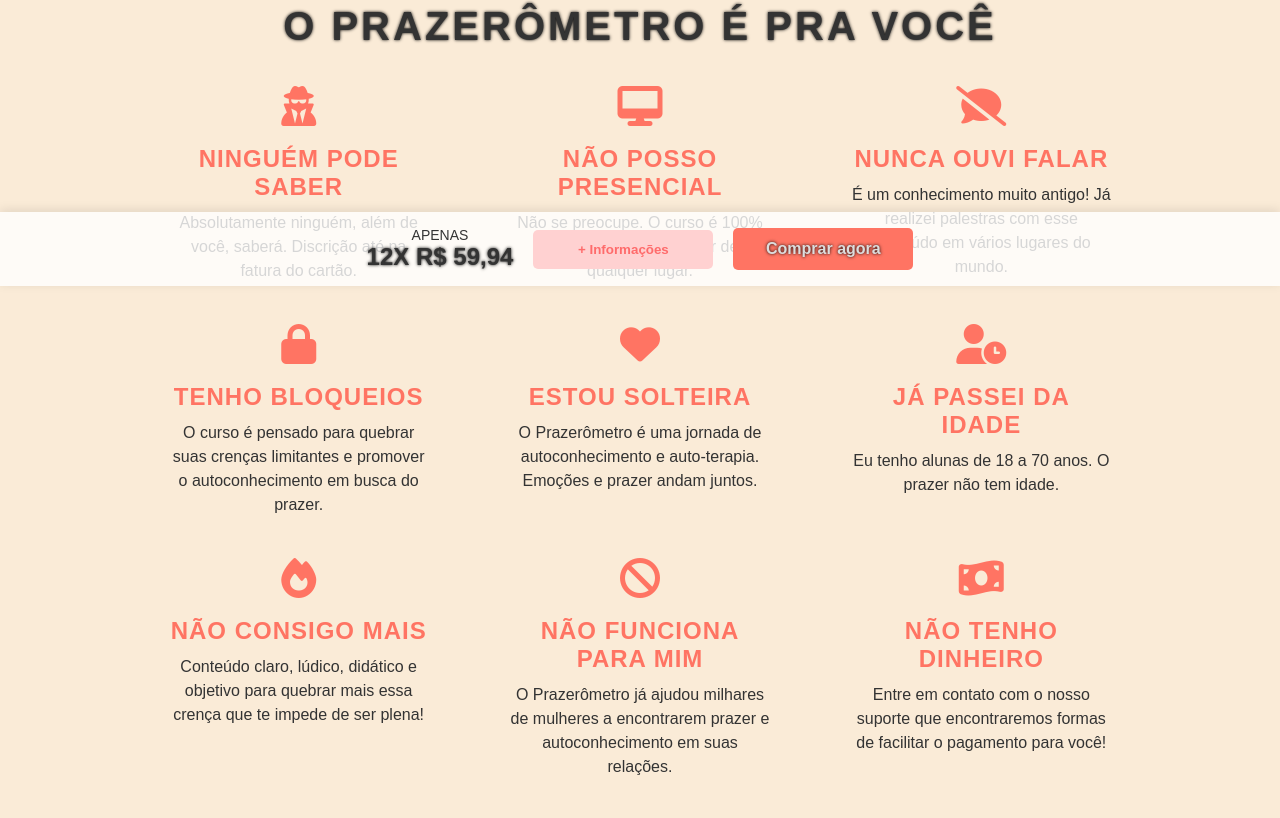
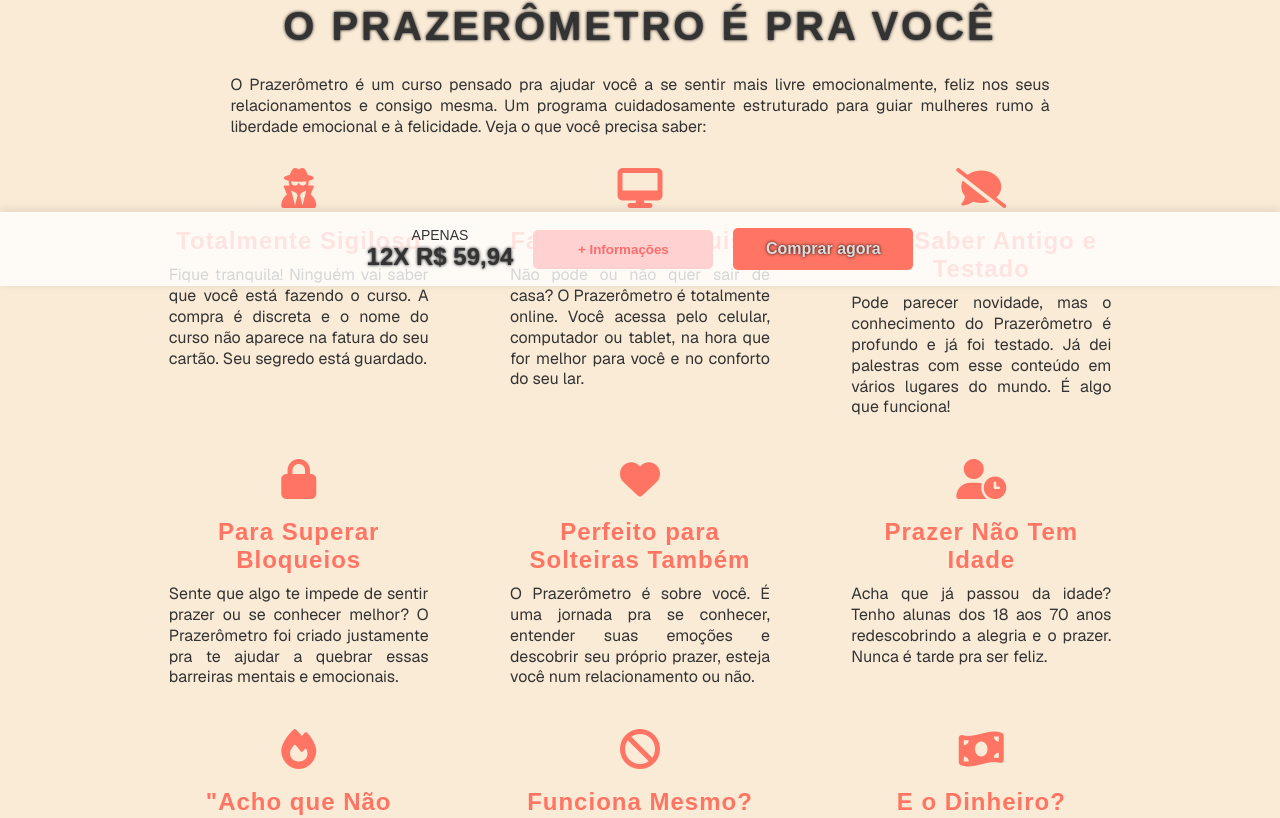
Before and after one commit to loopchaves/marizia-bonifacio, a Next.js app: page /prazerometro in a window 1280 px wide. Shown: the part 482-1300 px from the top of the page. Built offline with nearby package versions, Linux system fonts and the light colour scheme; a web font is replaced by a local one.

Commit message:
Mensagens publicitárias reformuladas

```diff
--- a/src/app/layout.js
+++ b/src/app/layout.js
@@ -27,8 +27,8 @@ const ptSerif = PT_Serif({
 });
 
 export const metadata = {
-  title: "Dra. Marizia Bonifácio - Amor e prazer juntos",
-  description: "Site oficial da Dra. Marizia Bonifácio.",
+  title: "Dra. Marizia Bonifácio",
+  description: "Amor e Prazer juntos!",
 };
 
 export default function RootLayout({ children }) {
--- a/src/app/prazerometro/page.js
+++ b/src/app/prazerometro/page.js
@@ -7,56 +7,57 @@ export default function Terapias() {
   const infoTiles = [
     {
       icon: <i className="fas fa-user-secret"></i>,
-      title: "NINGUÉM PODE SABER",
+      title: "Totalmente Sigiloso",
       description:
-        "Absolutamente ninguém, além de você, saberá. Discrição até na fatura do cartão.",
+        "Fique tranquila! Ninguém vai saber que você está fazendo o curso. A compra é discreta e o nome do curso não aparece na fatura do seu cartão. Seu segredo está guardado.",
     },
     {
       icon: <i className="fas fa-desktop"></i>,
-      title: "NÃO POSSO PRESENCIAL",
+      title: "Faça de Onde Quiser",
       description:
-        "Não se preocupe. O curso é 100% online e você pode fazer de qualquer lugar.",
+        "Não pode ou não quer sair de casa? O Prazerômetro é totalmente online. Você acessa pelo celular, computador ou tablet, na hora que for melhor para você e no conforto do seu lar.",
     },
     {
       icon: <i className="fas fa-comment-slash"></i>,
-      title: "NUNCA OUVI FALAR",
+      title: "Um Saber Antigo e Testado",
       description:
-        "É um conhecimento muito antigo! Já realizei palestras com esse conteúdo em vários lugares do mundo.",
+        "Pode parecer novidade, mas o conhecimento do Prazerômetro é profundo e já foi testado. Já dei palestras com esse conteúdo em vários lugares do mundo. É algo que funciona!",
     },
     {
       icon: <i className="fas fa-lock"></i>,
-      title: "TENHO BLOQUEIOS",
+      title: "Para Superar Bloqueios",
       description:
-        "O curso é pensado para quebrar suas crenças limitantes e promover o autoconhecimento em busca do prazer.",
+        "Sente que algo te impede de sentir prazer ou se conhecer melhor? O Prazerômetro foi criado justamente pra te ajudar a quebrar essas barreiras mentais e emocionais.",
     },
     {
       icon: <i className="fas fa-heart"></i>,
-      title: "ESTOU SOLTEIRA",
+      title: "Perfeito para Solteiras Também",
       description:
-        "O Prazerômetro é uma jornada de autoconhecimento e auto-terapia. Emoções e prazer andam juntos.",
+        "O Prazerômetro é sobre você. É uma jornada pra se conhecer, entender suas emoções e descobrir seu próprio prazer, esteja você num relacionamento ou não.",
     },
     {
       icon: <i className="fas fa-user-clock"></i>,
-      title: "JÁ PASSEI DA IDADE",
-      description: "Eu tenho alunas de 18 a 70 anos. O prazer não tem idade.",
+      title: "Prazer Não Tem Idade",
+      description:
+        "Acha que já passou da idade? Tenho alunas dos 18 aos 70 anos redescobrindo a alegria e o prazer. Nunca é tarde pra ser feliz.",
     },
     {
       icon: <i className="fas fa-fire"></i>,
-      title: "NÃO CONSIGO MAIS",
+      title: '"Acho que Não Consigo Mais"',
       description:
-        "Conteúdo claro, lúdico, didático e objetivo para quebrar mais essa crença que te impede de ser plena!",
+        "Se você pensa assim, o Prazerômetro é pra você! O conteúdo é explicado de forma clara, fácil de entender e prática, pra derrubar essa ideia de que não é mais capaz de sentir prazer e ser plena.",
     },
     {
       icon: <i className="fas fa-ban"></i>,
-      title: "NÃO FUNCIONA PARA MIM",
+      title: "Funciona Mesmo? Sim!",
       description:
-        "O Prazerômetro já ajudou milhares de mulheres a encontrarem prazer e autoconhecimento em suas relações.",
+        "Milhares de mulheres já fizeram o Prazerômetro e encontraram mais prazer, autoconhecimento e felicidade em suas vidas e relações. Se funcionou pra elas, pode funcionar pra você também!",
     },
     {
       icon: <i className="fas fa-money-bill-wave"></i>,
-      title: "NÃO TENHO DINHEIRO",
+      title: "E o Dinheiro?",
       description:
-        "Entre em contato com o nosso suporte que encontraremos formas de facilitar o pagamento para você!",
+        "A grana está curta? A gente entende. Entre em contato com nossa equipe de suporte. Queremos te ajudar e vamos conversar para encontrar uma forma de pagamento que facilite pra você!",
     },
   ];
 
@@ -64,6 +65,12 @@ export default function Terapias() {
     <>
       <main className={styles.container}>
         <Titulo titulo="O prazerômetro é pra você" />
+        <p className={styles.descricaoPrazerometro}>
+          O Prazerômetro é um curso pensado pra ajudar você a se sentir mais
+          livre emocionalmente, feliz nos seus relacionamentos e consigo mesma.
+          Um programa cuidadosamente estruturado para guiar mulheres rumo à
+          liberdade emocional e à felicidade. Veja o que você precisa saber:
+        </p>
         <div className={styles.infoTilesGrid}>
           {infoTiles.map((tile, index) => (
             <InfoTile key={index} {...tile} />
--- a/src/app/prazerometro/page.module.css
+++ b/src/app/prazerometro/page.module.css
@@ -4,10 +4,18 @@
   margin: 10px 5%;
 }
 
+.descricaoPrazerometro {
+  font-family: var(--font-geist-sans);
+  font-size: 1rem;
+  color: #333;
+  line-height: 1.3;
+  padding: 10px 10%;
+  text-align: justify;
+}
+
 .infoTilesGrid {
   display: grid;
   grid-template-columns: 1fr;
-  /* gap: 30px; */
   justify-items: center;
 }
 
--- a/src/app/produtos/page.js
+++ b/src/app/produtos/page.js
@@ -12,7 +12,7 @@ export default function Produtos() {
       infoLink: "/",
       buyLink: "https://app.monetizze.com.br/checkout/DRP148878",
       description:
-        "Curso completo, com mais de 100 horas, com conteúdo claro e lúdico para auto-terapia emocional e sexual.",
+        "Encontre sua felicidade! Guia estruturado para mulheres alcançarem liberdade emocional e bem-estar nos relacionamentos e consigo mesma.",
     },
     Pompoarismo: {
       price: "R$ 9,74",
@@ -22,7 +22,7 @@ export default function Produtos() {
       infoLink: "/",
       buyLink: "https://app.monetizze.com.br/checkout/DWX332007",
       description:
-        "Melhore sua saúde íntima e aumente o prazer e com técnicas milenares de fortalecimento do assoalho pélvico.",
+        "Melhore sua saúde íntima e aumente o prazer com técnicas milenares de fortalecimento do assoalho pélvico.",
     },
     SexoSemFrescura: {
       price: "R$ 25,10",
@@ -32,7 +32,7 @@ export default function Produtos() {
       infoLink: "/",
       buyLink: "https://app.monetizze.com.br/checkout/KJB404496",
       description:
-        "Esta é uma cartilha sobre prazer sexual, ensinando como sentir e como dar prazer a si mesmo e ao seu parceiro(a).",
+        "Descubra o prazer! Ebook ensina a sentir e dar prazer. Liberte-se e explore seu potencial máximo!",
     },
   };
 
--- a/src/app/sobre/page.js
+++ b/src/app/sobre/page.js
@@ -30,7 +30,7 @@ export default function Sobre() {
             caracterizada pela autonomia emocional.
           </p>
           <p>
-            Minha trajetória no radio teve início na Rádio Atividade FM, onde
+            Minha trajetória no radio teve início na Atividade FM, onde
             permaneci até julho de 2002. Logo, tive a oportunidade de levar
             minha mensagem a um público mais amplo através de diversas emissoras
             de renome, tais como Rádio JK, Globo AM, Band AM, Nativa, OK, MIG,
--- a/src/styles/ui/Infotile.module.css
+++ b/src/styles/ui/Infotile.module.css
@@ -22,7 +22,16 @@
 }
 
 .description {
+  font-family: var(--font-geist-sans);
   font-size: 1rem;
   color: #333;
-  line-height: 1.5;
+  line-height: 1.3;
+  text-align: justify;
 }
+
+/* @media (min-width: 768px) {
+  .container {
+    padding: 5px;
+    background-color: red;
+  }
+} */
```
